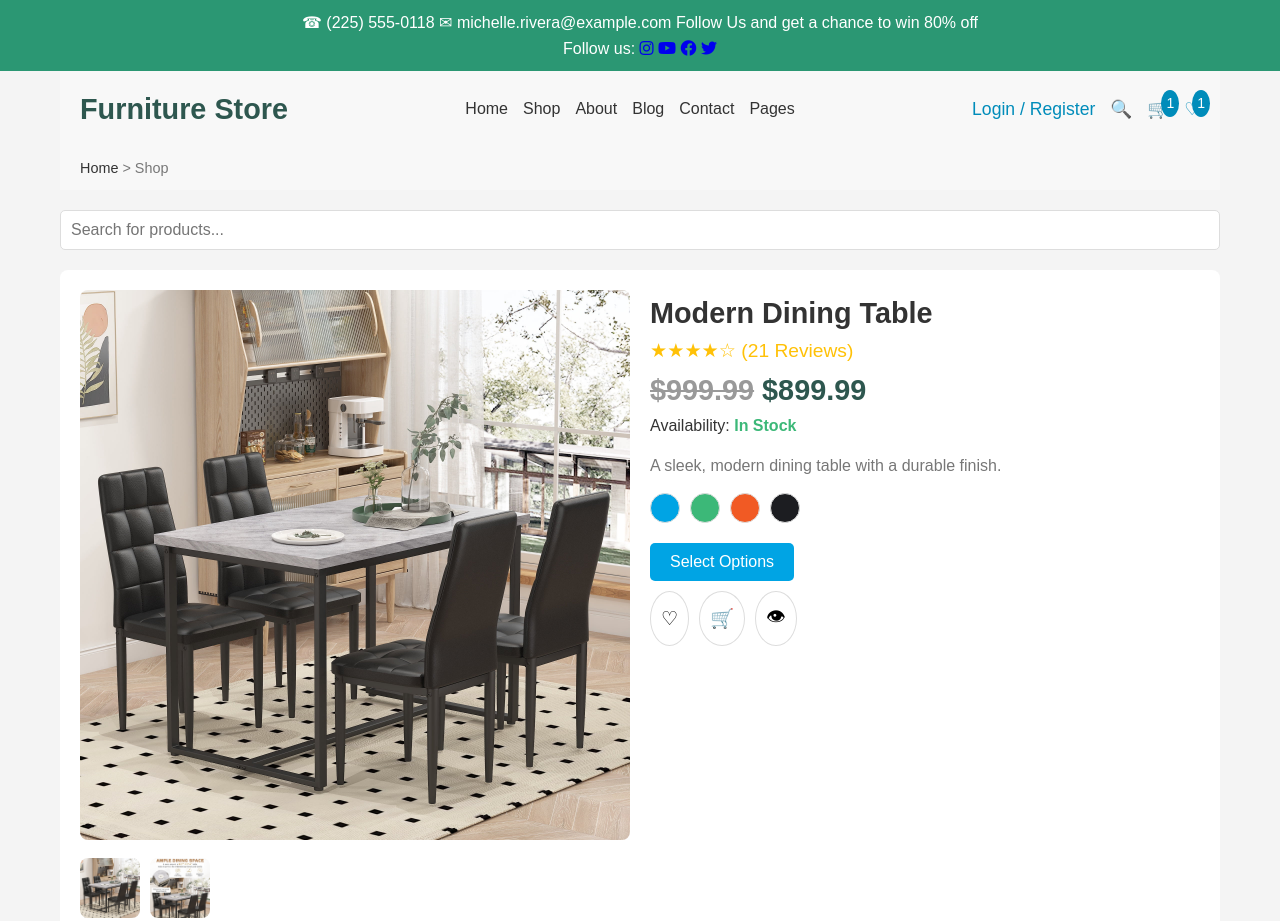
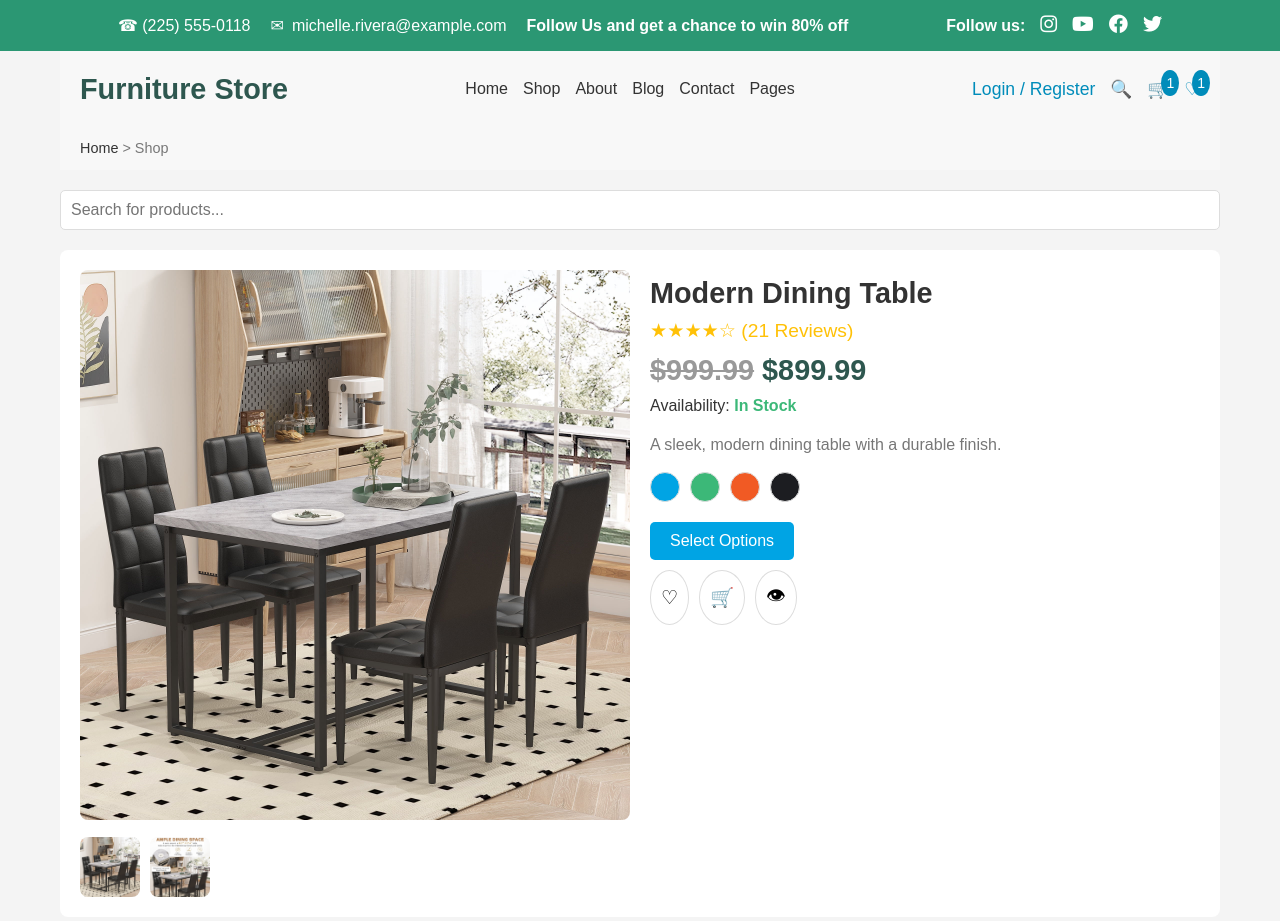
Before and after one commit to ketutezraugm/GDGoC, a plain HTML site: page index.html in a window 1280 px wide. Shown: the top 921 px of the page. Drawn offline with Linux system fonts and the light colour scheme.

Commit message:
Update styles.css

```diff
--- a/styles.css
+++ b/styles.css
@@ -1,4 +1,4 @@
-/* General Reset */
+/* Reset */
 * {
     margin: 0;
     padding: 0;
@@ -8,31 +8,65 @@
 
 body {
     line-height: 1.6;
-    background-color: #f4f4f4; /* Light background for contrast */
+    background-color: #f4f4f4;
 }
 
-/* Full-width Top Bar */
+/* Top Bar */
 .top-bar {
+    display: flex;
     width: 100%;
-    background-color: #2b9773; /* Green background */
+    background-color: #2b9773;
     color: #fff;
     padding: 10px 20px;
     text-align: center;
+    justify-content: space-evenly;
 }
 
-/* Centered Content Container */
+.contact-info {
+    display: flex;
+    align-items: center;
+    gap: 20px;
+}
+
+.contact-info span {
+    display: flex;
+    align-items: center;
+    gap: 8px;
+}
+
+.promo {
+    font-weight: bold;
+}
+
+.social-icons {
+    display: flex;
+    align-items: center;
+    gap: 15px;
+    font-weight: bold;
+}
+
+.social-icons a {
+    color: #fff;
+    text-decoration: none;
+    font-size: 1.2rem;
+    transition: color 0.3s ease;
+}
+
+.social-icons a:hover {
+    color: #ffd700;
+}
+
 .container {
     max-width: 1200px;
     margin: 0 auto;
     padding: 0 20px;
 }
 
-/* Navigation and Breadcrumbs */
 .navigation, .breadcrumb, .product-detail, .bestseller-products {
     margin-bottom: 20px;
 }
 
-/* Search Bar Styling */
+/* Search Bar */
 .search-bar {
     width: 100%;
     padding: 10px;
@@ -94,7 +128,7 @@ body {
     right: -10px;
 }
 
-/* Breadcrumb Styling */
+/* Breadcrumb */
 .breadcrumb {
     background-color: #f8f8f8;
     padding: 10px 20px;
@@ -111,7 +145,7 @@ body {
     text-decoration: underline;
 }
 
-/* Product Detail Styling */
+/* Product Detail */
 .product-detail {
     display: flex;
     flex-wrap: wrap;
@@ -278,7 +312,7 @@ body {
     font-weight: bold;
 }
 
-/* Pagination Controls */
+/* Pagination */
 .pagination {
     display: flex;
     justify-content: center;
```
